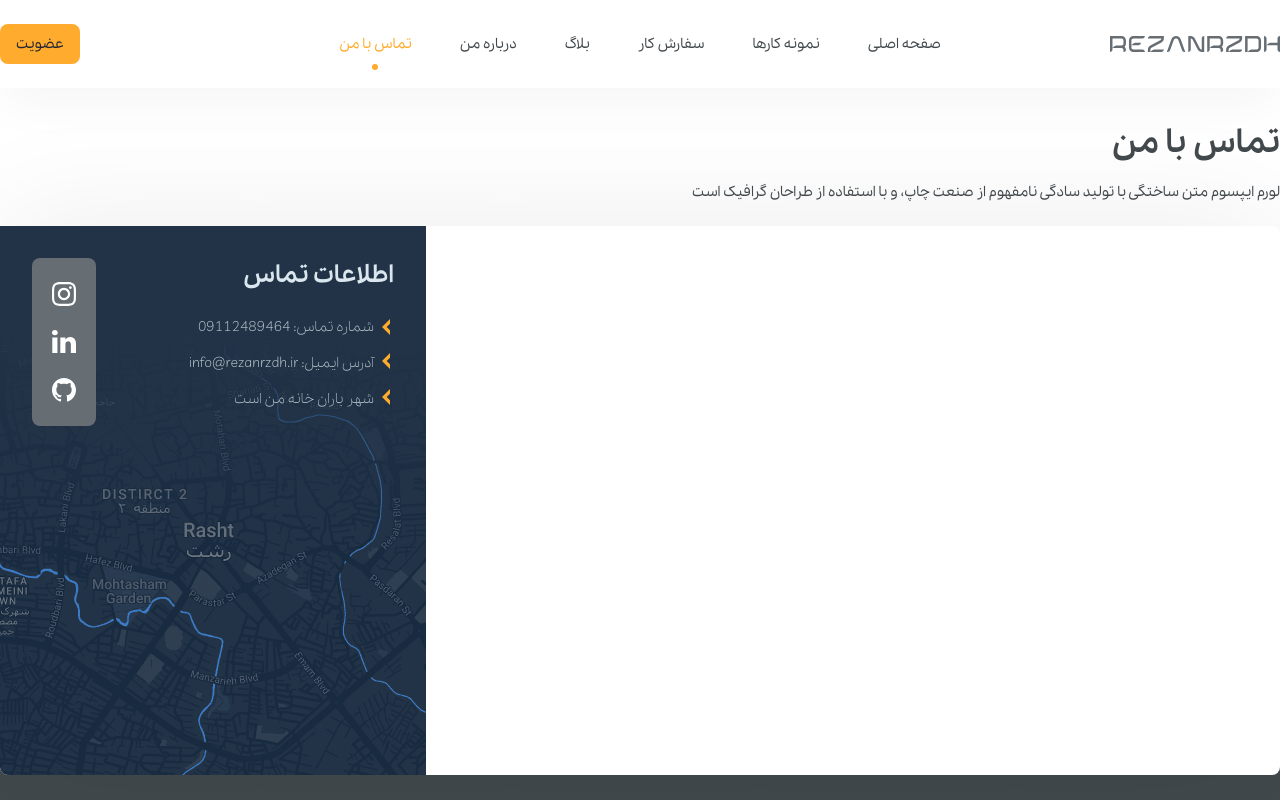
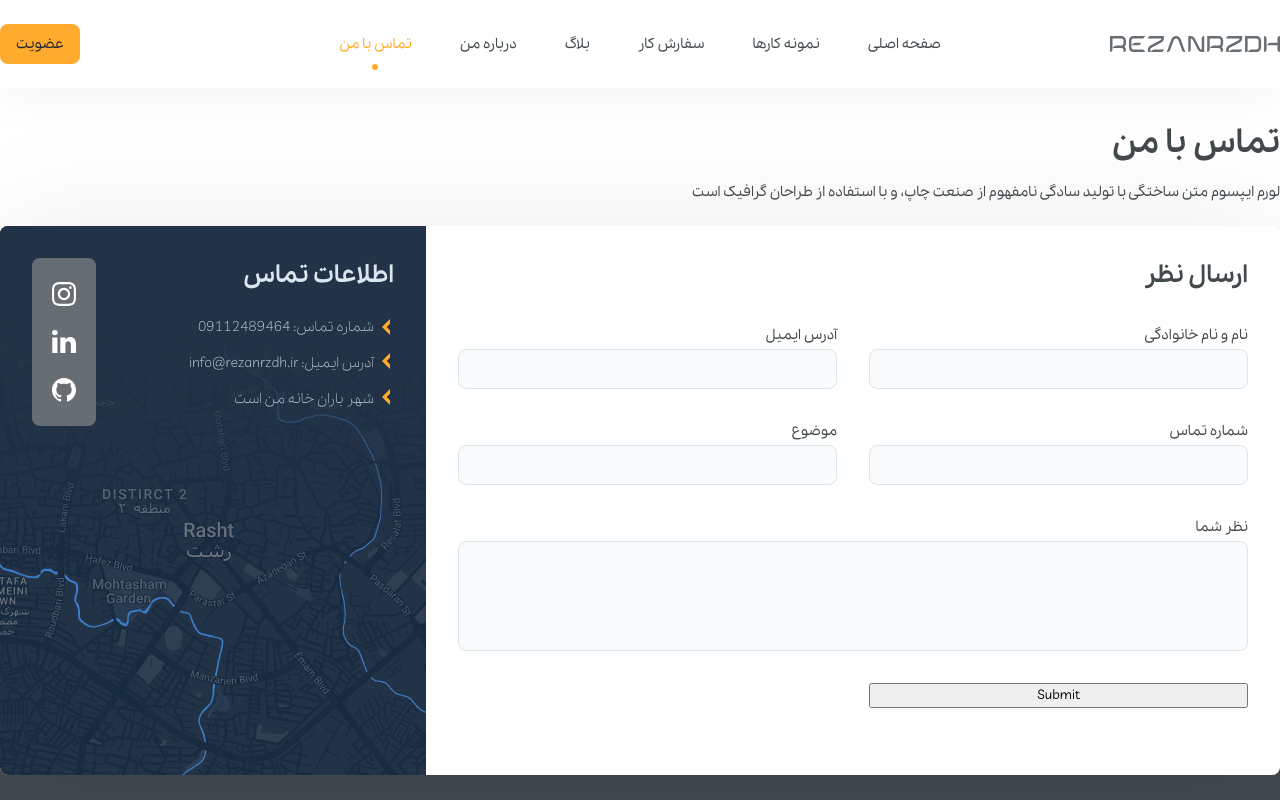
Before and after one commit to RezaNrzdh/RezaNrzdh, an Angular app in the folder client/: page /contact in a window 1280 px wide. Shown: the top 800 px of the page. Built offline with nearby package versions, Linux system fonts and the light colour scheme.

Commit message:
edit contact page

```diff
--- a/client/src/app/feature/contact/contact.component.html
+++ b/client/src/app/feature/contact/contact.component.html
@@ -1,8 +1,18 @@
 <section class="ContactPage laptop margin-top-32">
     <h1 class="color-dark headline-1 bold margin-bot-16">تماس با من</h1>
     <p class="color-dark medium body-2 margin-bot-24">لورم ایپسوم متن ساختگی با تولید سادگی نامفهوم از صنعت چاپ، و با استفاده از طراحان گرافیک است</p>
-    <div class="container flex column background-white radius-8">
-        <div class="form"></div>
+    <div class="container flex background-white radius-8">
+        <div class="form padding-32 width-full borderbox">
+            <h2 class="headline-4 bold color-dark margin-bot-32">ارسال نظر</h2>
+            <form class="grid" [formGroup]="contactForm" (ngSubmit)="GetContactFormData()">
+                <app-textbox type="text" name="name" title="نام و نام خانوادگی" formControlName="name"></app-textbox>
+                <app-textbox type="email" name="email" title="آدرس ایمیل" formControlName="email"></app-textbox>
+                <app-textbox type="tel" name="phone" title="شماره تماس" formControlName="phone"></app-textbox>
+                <app-textbox type="text" name="subject" title="موضوع" formControlName="subject"></app-textbox>
+                <app-textbox [multiLine]="true" [rows]="4" name="comment" title="نظر شما" formControlName="comment"></app-textbox>
+                <button>Submit</button>
+            </form>
+        </div>
         <div class="info relative margin-right-auto background-gray-5">
             <div class="flex relative margin-32 z-index-10">
                 <div>
--- a/client/src/app/feature/contact/contact.component.scss
+++ b/client/src/app/feature/contact/contact.component.scss
@@ -1,5 +1,11 @@
 @use "src/assets/styles/color";
 @use "src/assets/styles/typography";
+
+app-textbox[name="name"]{ grid-area: name }
+app-textbox[name="email"]{ grid-area: email }
+app-textbox[name="phone"]{ grid-area: phone }
+app-textbox[name="subject"]{ grid-area: subject }
+app-textbox[name="comment"]{ grid-area: comment }
 
 :host{
     position: relative;
@@ -20,10 +26,19 @@
             height: 549px;
             box-shadow: 0 0 128px rgba(0,0,0,0.08);
             .form{
+                .grid{
+                    grid-template-areas:
+                        'name email'
+                        'phone subject'
+                        'comment comment';
+                    grid-column-gap: 32px;
+                    grid-row-gap: 32px;
 
+                }
             }
             .info{
                 width: 426px;
+                min-width: 426px;
                 height: 100%;
                 border-radius: 8px 0 0 8px;
                 background: url("/assets/images/map.jpg");
@@ -34,6 +49,7 @@
                     content: "";
                     width: 100%;
                     height: 60%;
+                    border-radius: 8px 0 0 0;
                     background:linear-gradient(180deg,rgba(34,51,71,1) 30%, rgba(34,51,71,0));
                 }
                 .social{
--- a/client/src/app/feature/contact/contact.component.ts
+++ b/client/src/app/feature/contact/contact.component.ts
@@ -1,4 +1,5 @@
 import { Component, OnInit } from '@angular/core';
+import {FormControl, FormGroup} from "@angular/forms";
 
 @Component({
     selector: 'app-contact',
@@ -9,6 +10,19 @@ export class ContactComponent implements OnInit {
 
     constructor() { }
 
+    contactForm: FormGroup;
+
     ngOnInit(): void {
+        this.contactForm = new FormGroup({
+            "name": new FormControl("null"),
+            "email": new FormControl("null"),
+            "phone": new FormControl("null"),
+            "subject": new FormControl("null"),
+            "comment": new FormControl("null"),
+        })
+    }
+
+    GetContactFormData() {
+        console.log(this.contactForm.value);
     }
 }
```
